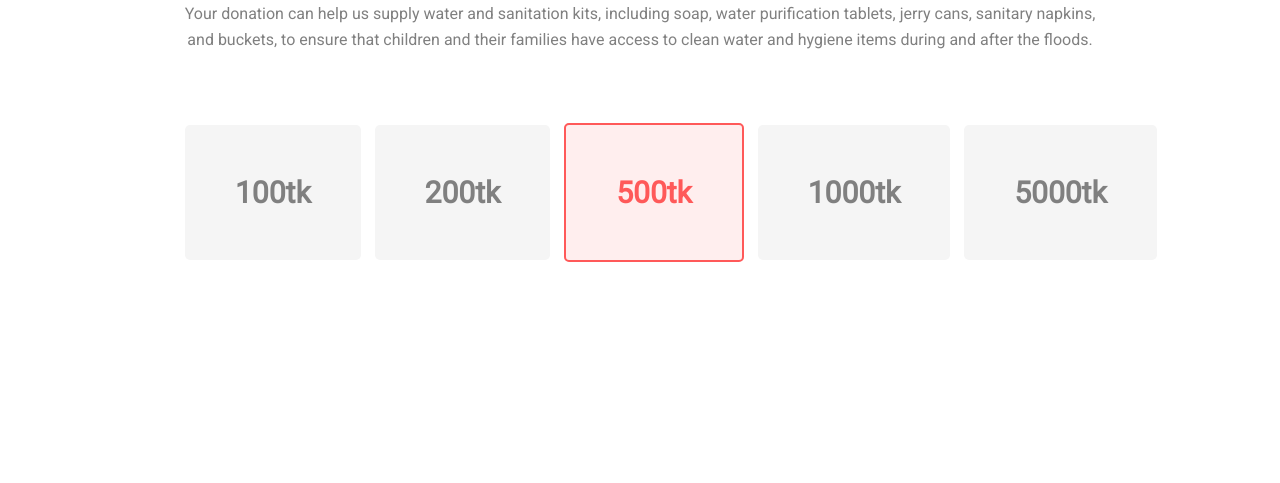
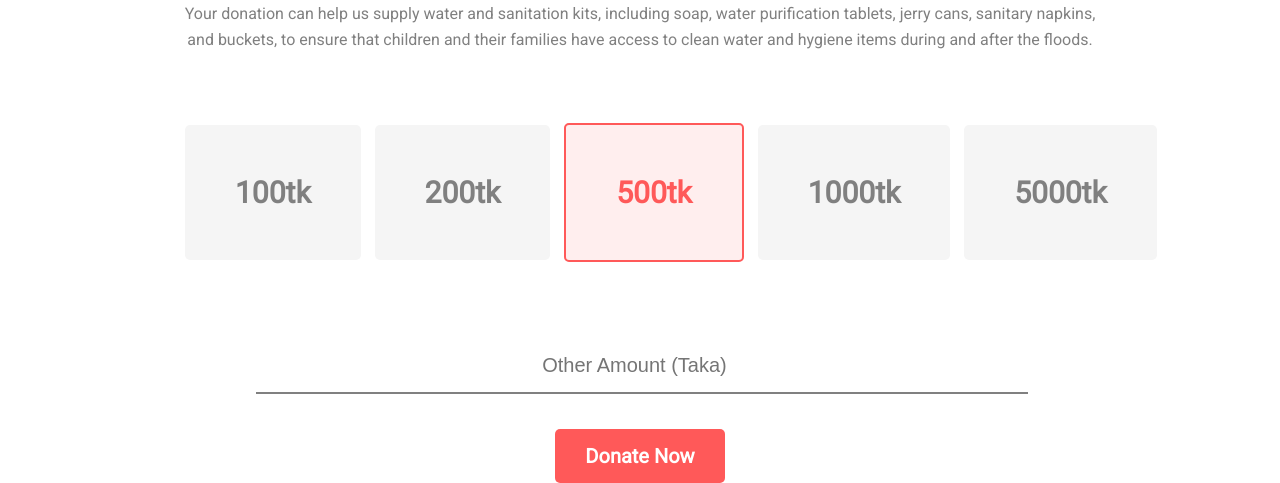
Before and after one commit to rakibul58/donate-today, a plain HTML site: page index.html in a window 1280 px wide. Shown: the part 1040-1523 px from the top of the page. Before the commit the page ends 1302 px from the top, so only its background shows below. Drawn offline with Linux system fonts and the light colour scheme.

Commit message:
input amount  section

```diff
--- a/index.html
+++ b/index.html
@@ -39,6 +39,12 @@
             <a href="">1000tk</a>
             <a href="">5000tk</a>
         </div>
+        <div class="selection-input">
+            <input class="amount-input" placeholder="Other Amount (Taka)" type="number">
+        </div>
+        <div class="donate-now-btn">
+            <a class="btn" href="">Donate Now</a>
+        </div>
     </section>
 </body>
 </html>
--- a/style.css
+++ b/style.css
@@ -83,3 +83,28 @@
     border: 2px solid #FF5959;
     background-color: #FFEEEE;
 }
+.selection-input{
+    margin-top: 130px;
+}
+
+.amount-input{
+    width: 60%;
+    margin-left: 20%;
+    text-align: center;
+    height: 50px;
+    border: none;
+    outline: 0;
+    border-bottom: 2px solid grey;
+    font-size: 20px;
+
+}
+
+.amount-input:focus{
+    border: none;
+    border-bottom: 2px solid rgb(39, 36, 36);
+}
+
+.donate-now-btn{
+    margin-top: 50px;
+    text-align: center;
+}
```
